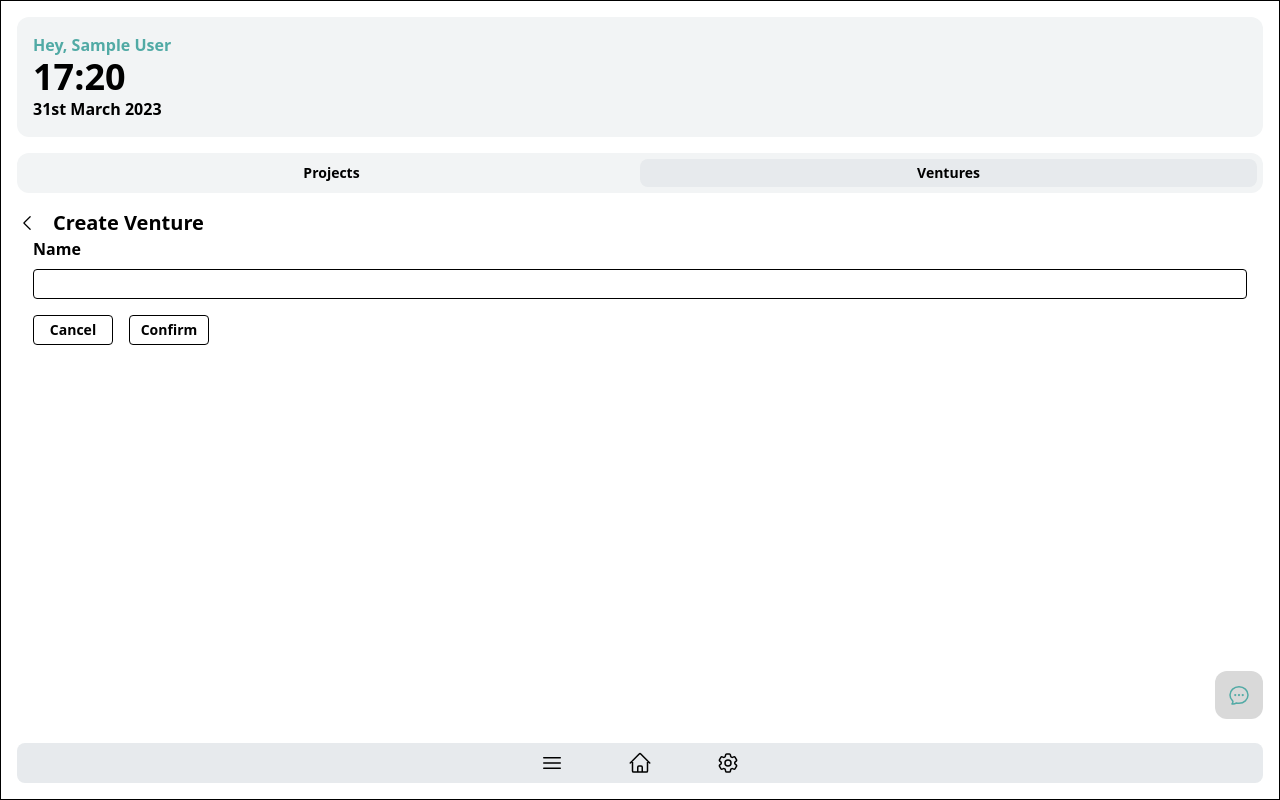
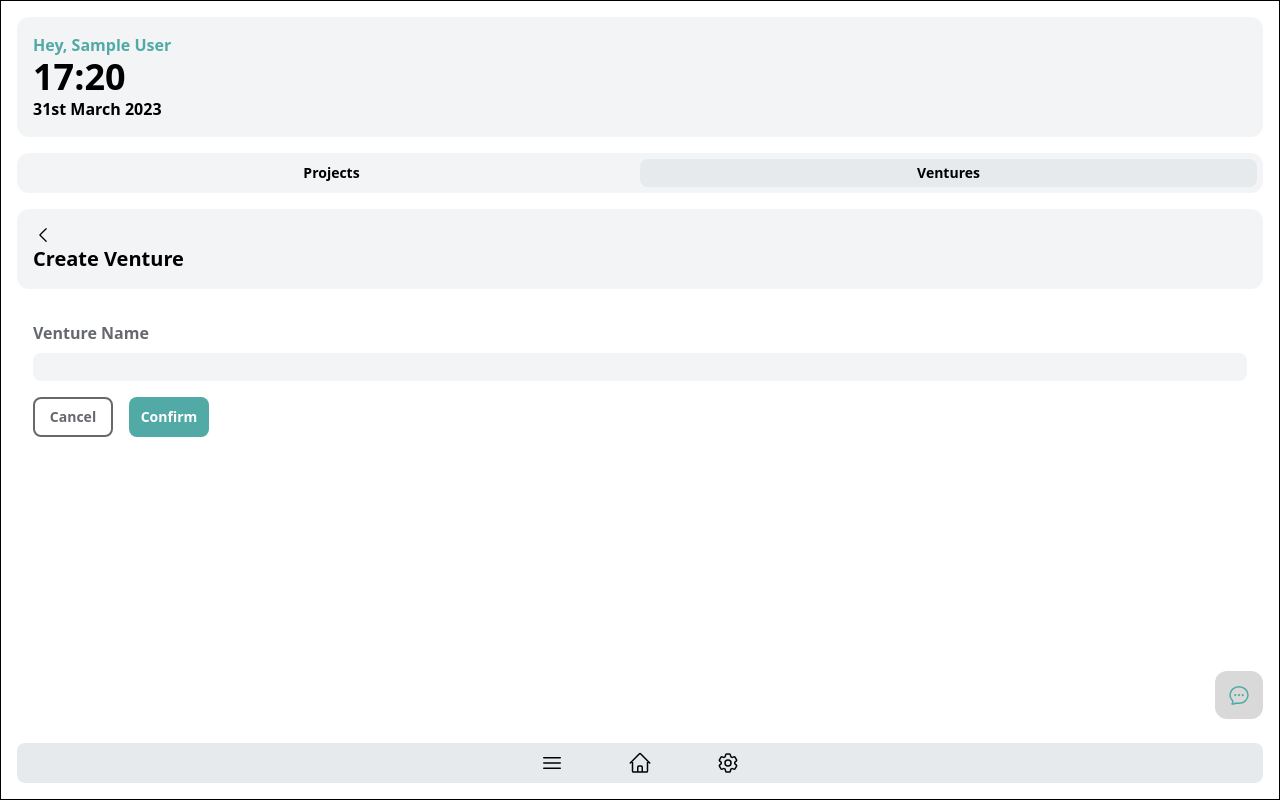
Before and after one commit to genesislifemanager/genesis-frontend, a React (Vite) app: page /organize/ventures/create in a window 1280 px wide. Built offline with nearby package versions, Linux system fonts and the light colour scheme; no server answers; sample sign-in values are in the browser's storage.

Commit message:
fixed create venture high fid

```diff
--- a/src/routes/organize/create-venture.tsx
+++ b/src/routes/organize/create-venture.tsx
@@ -16,7 +16,7 @@ import { getCurrentUser } from "../../firebase/auth";
 function CreateVenture() {
   const navigate = useNavigate();
 
-  const { isLoading:isUserLoading, data: user } = useQuery("user", getCurrentUser);
+  const { isLoading: isUserLoading, data: user } = useQuery("user", getCurrentUser);
 
   const [ventureName, setVentureName] = useState("");
 
@@ -38,13 +38,13 @@ function CreateVenture() {
       }, 500);
       return;
     }
-    ventureMutation.mutate({ uid:user!.uid, name: ventureName });
-    navigate(-1);
+
+    ventureMutation.mutate({ uid: user!.uid, name: ventureName });
   };
 
-  return (
+return (
     <div className="mt-4 border-black">
-      <div className="cursor-pointer flex gap-x-4 items-center">
+       <div className="mt-4 bg-genesis-gray-200 px-4 py-4 rounded-xl border-black">
         <ChevronLeftIcon
           width={20}
           height={20}
@@ -54,10 +54,11 @@ function CreateVenture() {
         />
         <h1 className="text-xl font-semibold">Create Venture</h1>
       </div>
-      <form className="px-4">
+
+      <form className="px-4 py-4  border-black mt-4 rounded-2xl bg-white">
         <div>
-          <label htmlFor="name" className="block text-base font-semibold">
-            Name
+        <label htmlFor="name" className="block text-genesis-gray-800 text-base font-semibold">
+            Venture Name
           </label>
           <input
             id="name"
@@ -65,9 +66,12 @@ function CreateVenture() {
             onChange={(e) => {
               setVentureName(e.target.value);
             }}
-            className={clsx("border mt-2 border-black w-full text-sm rounded px-2 py-1", {
-              "border-red-500": showNameError,
-            })}
+            className={clsx(
+              " bg-genesis-gray-200 mt-2 text-genesis-purple-300 border-black w-full text-sm rounded-lg px-1 py-1",
+              {
+                "border-red-500": showNameError,
+              }
+            )}
             name="name"
             type="text"
           />
@@ -82,14 +86,14 @@ function CreateVenture() {
               navigate(-1);
             }}
             type="button"
-            className="border block border-black rounded px-1 py-1 text-sm font-semibold w-20"
+            className="border-2 text-genesis-gray-800 block border-genesis-gray-800 rounded-lg px-1 py-2 text-sm font-semibold w-20"
           >
             Cancel
           </button>
           <button
             onClick={handleConfirm}
             type="button"
-            className="border block border-black rounded px-1 py-1 text-sm font-semibold w-20"
+            className=" block border-black bg-genesis-green-300 text-white rounded-lg px-1 py-2 text-sm font-semibold w-20"
           >
             Confirm
           </button>
```
